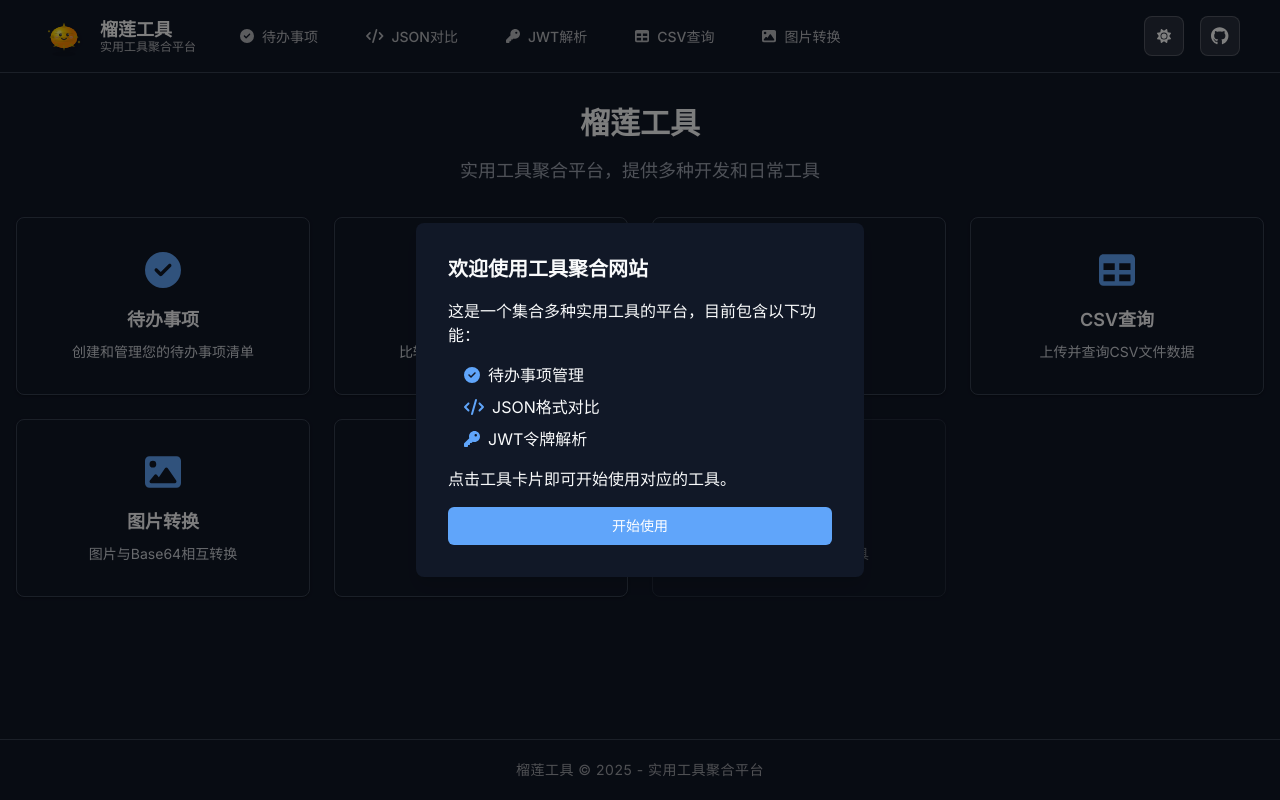
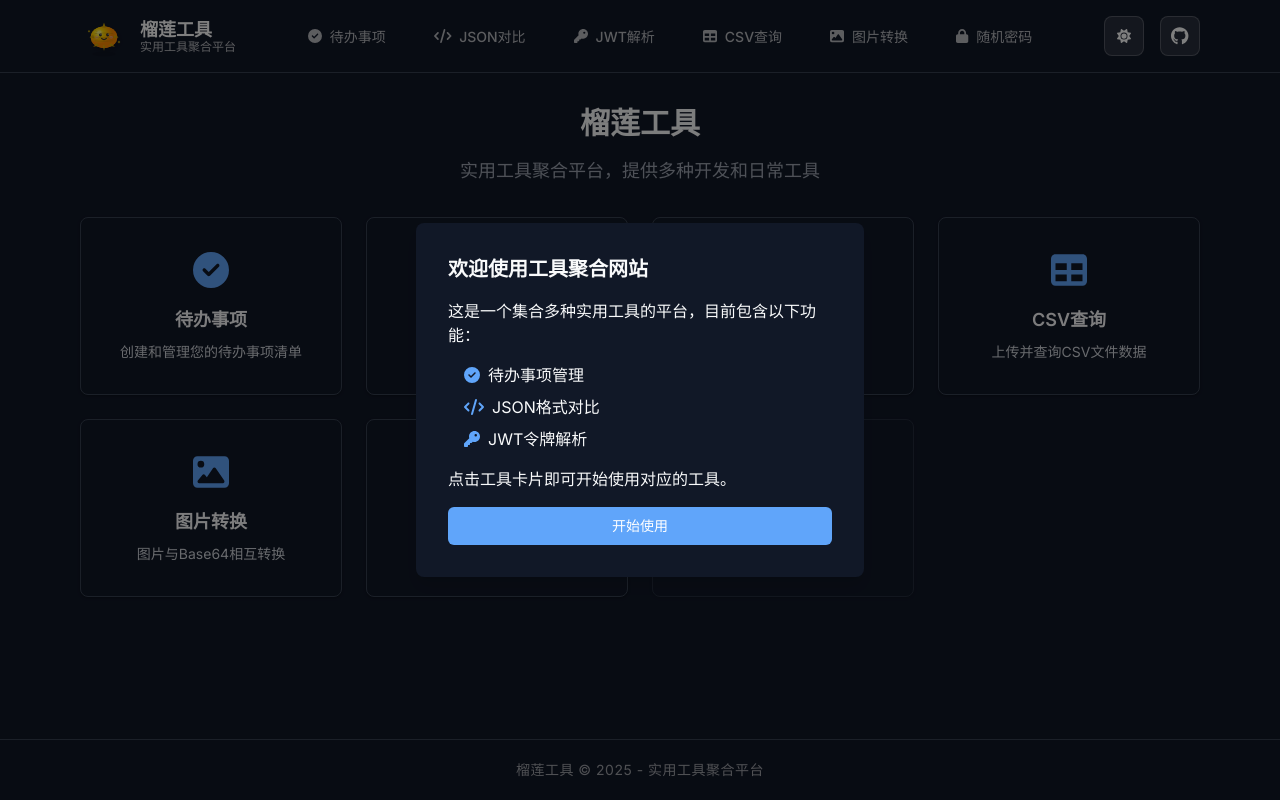
Before and after one commit to wupinshuo/durian-tools, a Next.js app: page / in a window 1280 px wide. Built offline with nearby package versions, Linux system fonts and the light colour scheme.

Commit message:
refactor(layout): 优化导航栏布局和样式
移除未使用的图标和状态，调整容器间距
添加密码生成工具链接，改进主题切换按钮的可访问性

```diff
--- a/src/app/globals.css
+++ b/src/app/globals.css
@@ -45,13 +45,15 @@
 
 @layer components {
   .container {
-    @apply w-full mx-auto px-4;
-    max-width: 80rem; /* 等同于旧版的max-w-7xl (1280px) */
+    @apply w-full mx-auto;
+    padding-left: 5rem;
+    padding-right: 5rem;
+    max-width: none;
   }
 
   /* 导航栏样式 - 亮色主题 */
   .durian-navbar {
-    @apply flex items-center justify-between px-6 py-3 transition-all duration-300;
+    @apply flex items-center justify-between py-3 transition-all duration-300;
     background: var(--background);
     border-bottom: 1px solid var(--border);
     backdrop-filter: blur(10px);
@@ -104,7 +106,6 @@
 
   .navbar-left {
     @apply flex items-center;
-    min-width: 200px;
   }
 
   .navbar-center {
@@ -134,7 +135,6 @@
 
   .navbar-nav {
     @apply flex items-center gap-4;
-    min-width: 200px;
     justify-content: flex-end;
   }
 
--- a/src/components/layout/Navbar.tsx
+++ b/src/components/layout/Navbar.tsx
@@ -9,20 +9,19 @@ import { FontAwesomeIcon } from "@fortawesome/react-fontawesome";
 import {
   faMoon,
   faSun,
-  faEye,
-  faEyeSlash,
   faCheckCircle,
   faCode,
   faKey,
   faTable,
   faImage,
+  faLock,
 } from "@fortawesome/free-solid-svg-icons";
 import { faGithub } from "@fortawesome/free-brands-svg-icons";
 
 export default function Navbar() {
   const { theme, setTheme } = useTheme();
   const [mounted, setMounted] = useState(false);
-  const [showLogo, setShowLogo] = useState(true);
+  const [showLogo] = useState(true);
   const pathname = usePathname();
 
   // 在组件挂载后才渲染主题切换按钮，避免水合不匹配
@@ -34,13 +33,9 @@ export default function Navbar() {
     setTheme(theme === "dark" ? "light" : "dark");
   };
 
-  const toggleLogo = () => {
-    setShowLogo(!showLogo);
-  };
-
   return (
     <nav className="durian-navbar">
-      <div className="container flex items-center justify-between">
+      <div className="container flex items-center">
         <div className="navbar-left flex items-center gap-8">
           {showLogo && (
             <Link href="/" className="durian-brand">
@@ -58,6 +53,9 @@ export default function Navbar() {
             </Link>
           )}
 
+        </div>
+
+        <div className="navbar-center flex-1 flex justify-center">
           <div className="navbar-tools">
             <Link
               href="/todo"
@@ -93,34 +91,37 @@ export default function Navbar() {
             </Link>
             <Link
               href="/image"
-              className={`tool-nav-link ${pathname === "/image" ? "active" : ""}`}
+              className={`tool-nav-link ${
+                pathname === "/image" ? "active" : ""
+              }`}
             >
               <FontAwesomeIcon icon={faImage} className="tool-nav-icon" />
               <span>图片转换</span>
+            </Link>
+            <Link
+              href="/password"
+              className={`tool-nav-link ${
+                pathname === "/password" ? "active" : ""
+              }`}
+            >
+              <FontAwesomeIcon icon={faLock} className="tool-nav-icon" />
+              <span>随机密码</span>
             </Link>
           </div>
         </div>
 
         <div className="navbar-nav">
-          {/* <button
-            type="button"
-            className="logo-toggle-btn"
-            onClick={toggleLogo}
-            aria-label={showLogo ? "隐藏Logo" : "显示Logo"}
-          >
-            {mounted && (
-              <FontAwesomeIcon
-                icon={showLogo ? faEyeSlash : faEye}
-                className="toggle-icon"
-              />
-            )}
-          </button> */}
-
           <button
             type="button"
             className="theme-toggle-btn"
             onClick={toggleTheme}
-            aria-label={mounted ? (theme === "dark" ? "切换到亮色模式" : "切换到暗色模式") : "切换主题"}
+            aria-label={
+              mounted
+                ? theme === "dark"
+                  ? "切换到亮色模式"
+                  : "切换到暗色模式"
+                : "切换主题"
+            }
           >
             {mounted && (
               <FontAwesomeIcon
```
